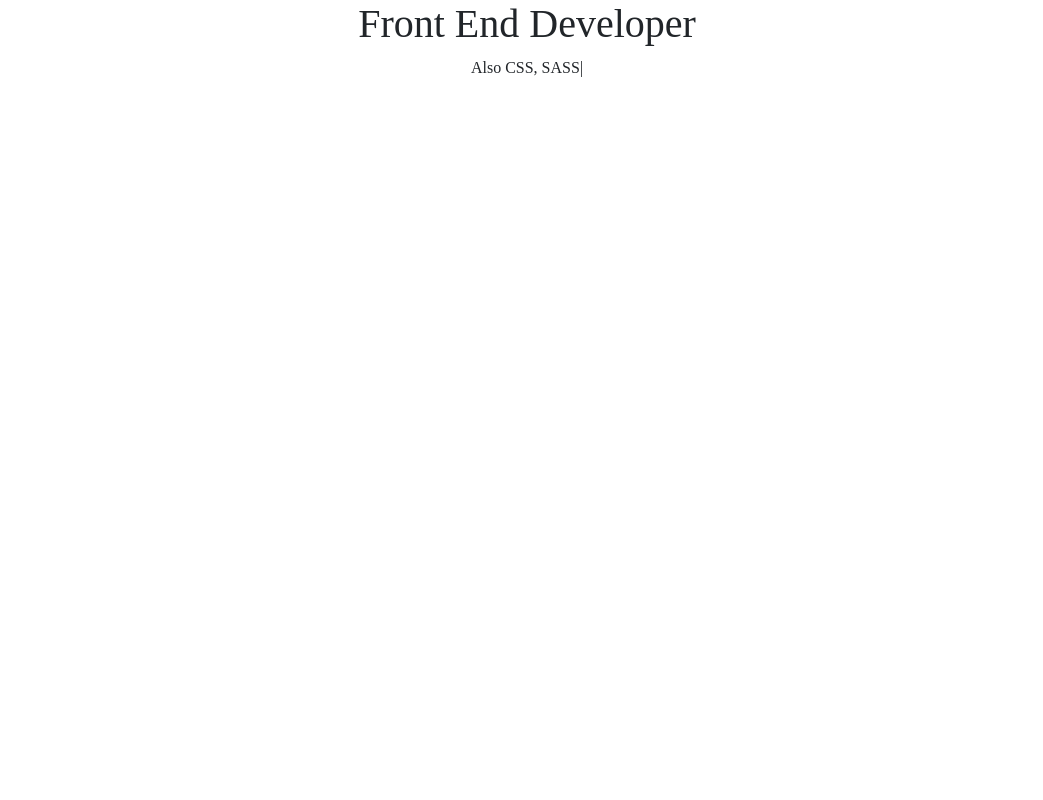
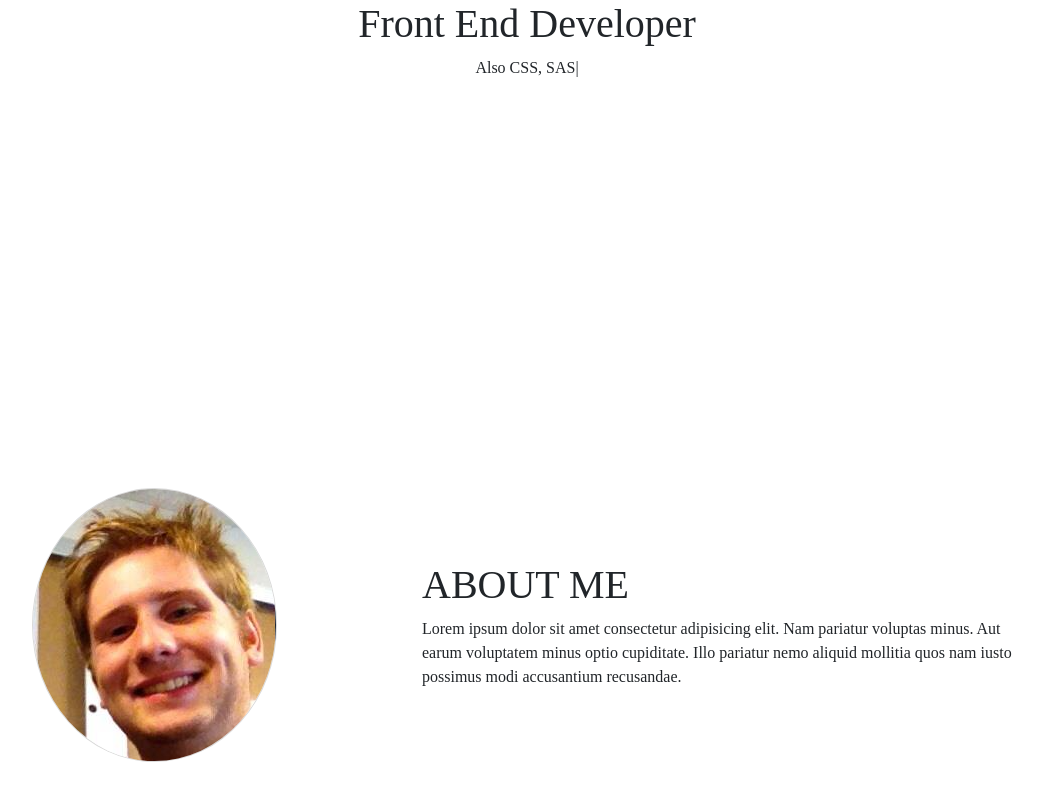
Before and after one commit to alexander1262/React-Fun, a React (Create React App) app: page / in a window 1280 px wide. Shown: the part 360-1160 px from the top of the page, without its empty margins (113-1156 px from the left). Before the commit the page ends 800 px from the top, so only its background shows below. Built offline with nearby package versions, Linux system fonts and the light colour scheme; a web font is replaced by a local one.

Commit message:
added about me section

```diff
--- a/src/App.js
+++ b/src/App.js
@@ -2,12 +2,16 @@ import React from 'react';
 import './App.css'
 import Navigation from './screens/navigationBar/NavigationBar'
 import Header from './screens/header/Header';
+import AboutMe from './screens/aboutMe/AboutMe';
+import HeaderBackground from './screens/headerBackground/HeaderBackground';
 
 function App() {
   return (
     <div className='App'>
       <Navigation />
       <Header />
+      <HeaderBackground />
+      <AboutMe />
     </div>
   )
 }
--- /dev/null
+++ b/src/screens/aboutMe/AboutMe.jsx
@@ -0,0 +1,17 @@
+import React from 'react'
+import './aboutMe.css'
+import person from '../../images/selfie.png'
+
+export default function AboutMe() {
+  return (
+    <div className='about__container' id='about-me'>
+      <div>
+        <img src={person} alt="person icon" />
+      </div>
+      <div className='about__text'>
+        <h1>ABOUT ME</h1>
+        <p>Lorem ipsum dolor sit amet consectetur adipisicing elit. Nam pariatur voluptas minus. Aut earum voluptatem minus optio cupiditate. Illo pariatur nemo aliquid mollitia quos nam iusto possimus modi accusantium recusandae.</p>
+      </div>
+    </div>
+  )
+}
--- /dev/null
+++ b/src/screens/aboutMe/aboutMe.css
@@ -0,0 +1,31 @@
+.about__container {
+    margin: 3rem 0;
+    display: flex;
+    flex-direction: row;
+    justify-content: space-evenly;
+    align-items: center;
+}
+
+.about__container img {
+    border-radius: 50%;
+    border: 0.5px solid rgb(218, 218, 218);
+    margin-bottom: 1rem;
+}
+
+.about__text {
+    max-width: 600px;
+}
+
+/* MEDIA QUERIES */
+
+@media only screen and (max-width: 900px) {
+    .about__container {
+        flex-direction: column;
+    }
+}
+
+@media only screen and (max-width: 700px) {
+    .about__text {
+        max-width: 300px;
+    }
+}
--- a/src/screens/header/header.css
+++ b/src/screens/header/header.css
@@ -10,4 +10,6 @@
     justify-content: center;
     align-items: center;
     z-index: 1;
+    background-color: white;
+    height: 100vh;
 }
--- /dev/null
+++ b/src/screens/headerBackground/HeaderBackground.js
@@ -0,0 +1,10 @@
+import React from 'react'
+import './headerbackground.css'
+
+export default function HeaderBackground() {
+  return (
+    <div className='backgroundFirst'>
+
+    </div>
+  )
+}
--- /dev/null
+++ b/src/screens/headerBackground/headerbackground.css
@@ -0,0 +1,5 @@
+.backgroundFirst {
+    color: white;
+    height: 100vh;
+    width: 100vw;
+}
--- a/src/screens/navigationBar/NavigationBar.js
+++ b/src/screens/navigationBar/NavigationBar.js
@@ -13,7 +13,10 @@ function createLinks() {
 export default function NavigationBar() {
   return (
     <div id="home">
-      <Navbar className="navigation__container" expand='md'>
+      <Navbar className="navigation__container"
+      style={{ zIndex: '2', position: 'fixed', top: '0', width: '100%' }}
+      collapseOnSelect
+      expand='md'>
       <Navbar.Brand style={{ marginLeft: '1rem' }}href="#home">Alexander Weiss</Navbar.Brand>
       <Navbar.Toggle aria-controls="basic-navbar-nav" />
       <Navbar.Collapse style={{ justifyContent: 'flex-end', marginRight: '1rem', borderColor: 'none' }}>
```
Also changed, not shown: src/images/selfie.png (added).
